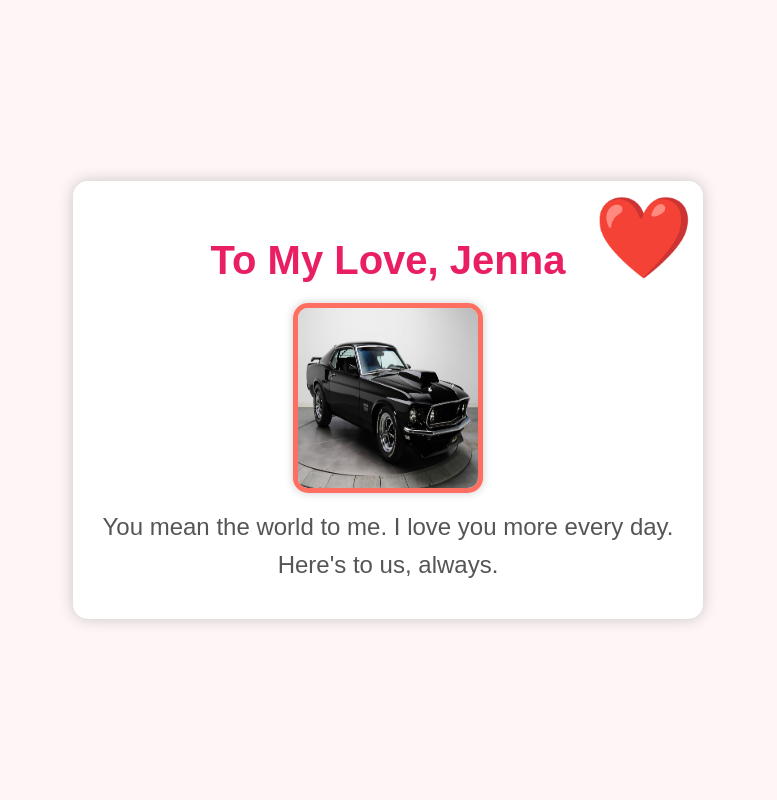
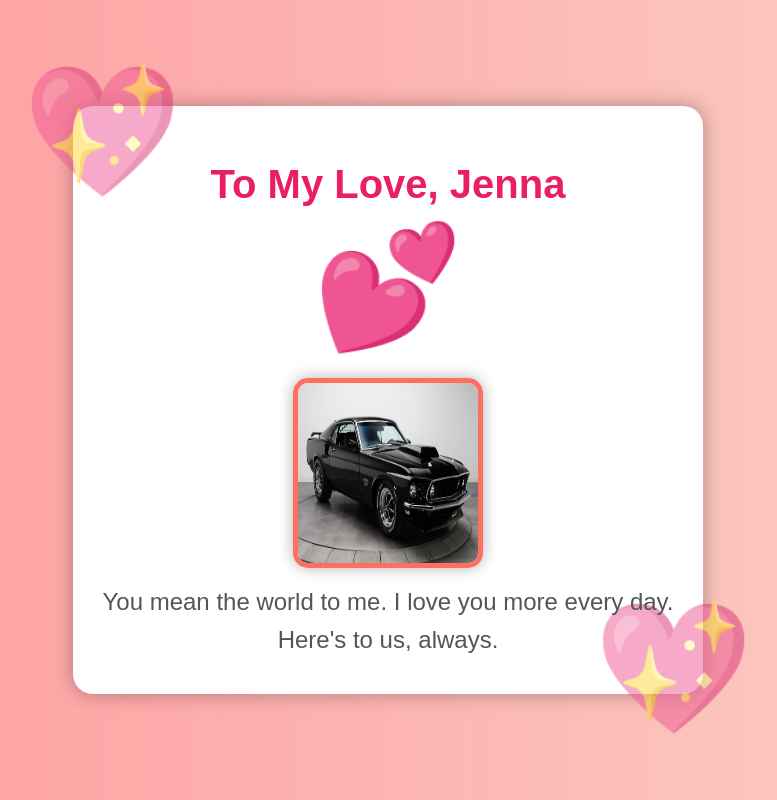
Before and after one commit to akhilmidda18/love-website, a plain HTML site: page index.html in a window 1280 px wide. Shown: the whole page, without its empty margins (252-1029 px from the left). Drawn offline with Linux system fonts and the light colour scheme; files whose address does not match are found by name.

Commit message:
Update styles.css

```diff
--- a/CSS/styles.css
+++ b/CSS/styles.css
@@ -1,6 +1,6 @@
 body {
     font-family: 'Arial', sans-serif;
-    background-color: #fef6f6; /* Soft pink background */
+    background: linear-gradient(to right, #ff9a9e, #fad0c4); /* Gradient background */
     margin: 0;
     padding: 0;
     display: flex;
@@ -14,17 +14,19 @@ body {
     text-align: center;
     background-color: #ffffff;
     padding: 30px;
-    border-radius: 15px;
-    box-shadow: 0 0 15px rgba(0, 0, 0, 0.2);
+    border-radius: 20px;
+    box-shadow: 0 0 20px rgba(0, 0, 0, 0.3);
     position: relative;
     z-index: 1;
+    max-width: 80%;
 }
 
 h1 {
     color: #e91e63; /* Deep pink */
     font-size: 2.5em;
     margin-bottom: 20px;
-    font-family: 'Cursive', sans-serif; /* Add a loving font */
+    font-family: 'Cursive', sans-serif;
+    position: relative;
 }
 
 .gallery {
@@ -38,8 +40,13 @@ h1 {
     width: 180px;
     height: 180px;
     border-radius: 15px;
-    box-shadow: 0 0 10px rgba(0, 0, 0, 0.2);
-    border: 5px solid #ff6f61; /* Add a border for more emphasis */
+    box-shadow: 0 0 15px rgba(0, 0, 0, 0.3);
+    border: 5px solid #ff6f61;
+    transition: transform 0.3s ease-in-out;
+}
+
+.gallery img:hover {
+    transform: scale(1.1);
 }
 
 p {
@@ -57,17 +64,35 @@ body::before {
     bottom: 0;
     background-image: url('images/flowers.jpg');
     background-size: cover;
-    background-blur: 5px;
-    opacity: 0.3;
+    background-blur: 10px;
+    opacity: 0.4;
+    z-index: -1;
+}
+
+.container::before {
+    content: '💖';
+    font-size: 8em;
+    position: absolute;
+    top: -50px;
+    left: -50px;
+    color: rgba(255, 105, 180, 0.5);
     z-index: -1;
 }
 
 .container::after {
-    content: '❤️';
-    font-size: 5em;
+    content: '💖';
+    font-size: 8em;
     position: absolute;
-    top: 10px;
-    right: 10px;
-    color: #ff6f61;
+    bottom: -50px;
+    right: -50px;
+    color: rgba(255, 105, 180, 0.5);
     z-index: -1;
 }
+
+.container h1::after {
+    content: '💕';
+    font-size: 3em;
+    display: block;
+    margin-top: 10px;
+    color: #ff6f61;
+}
```
